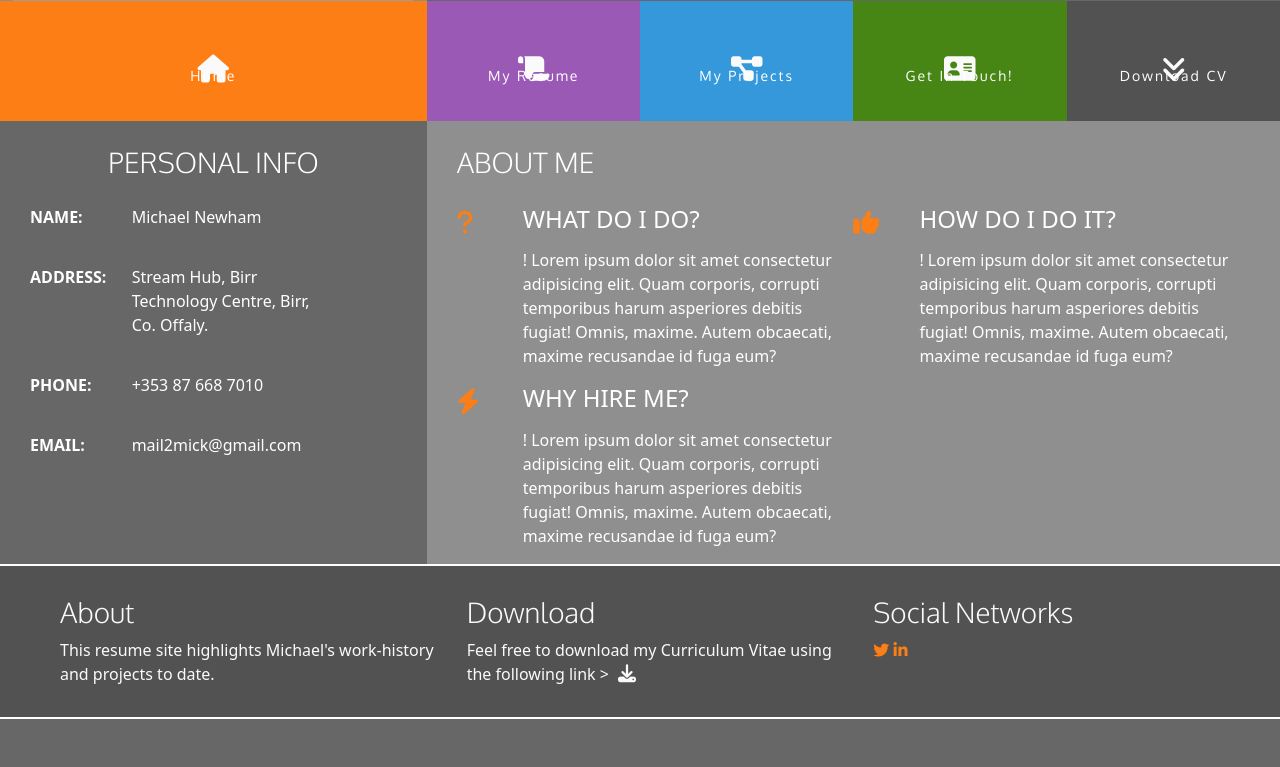
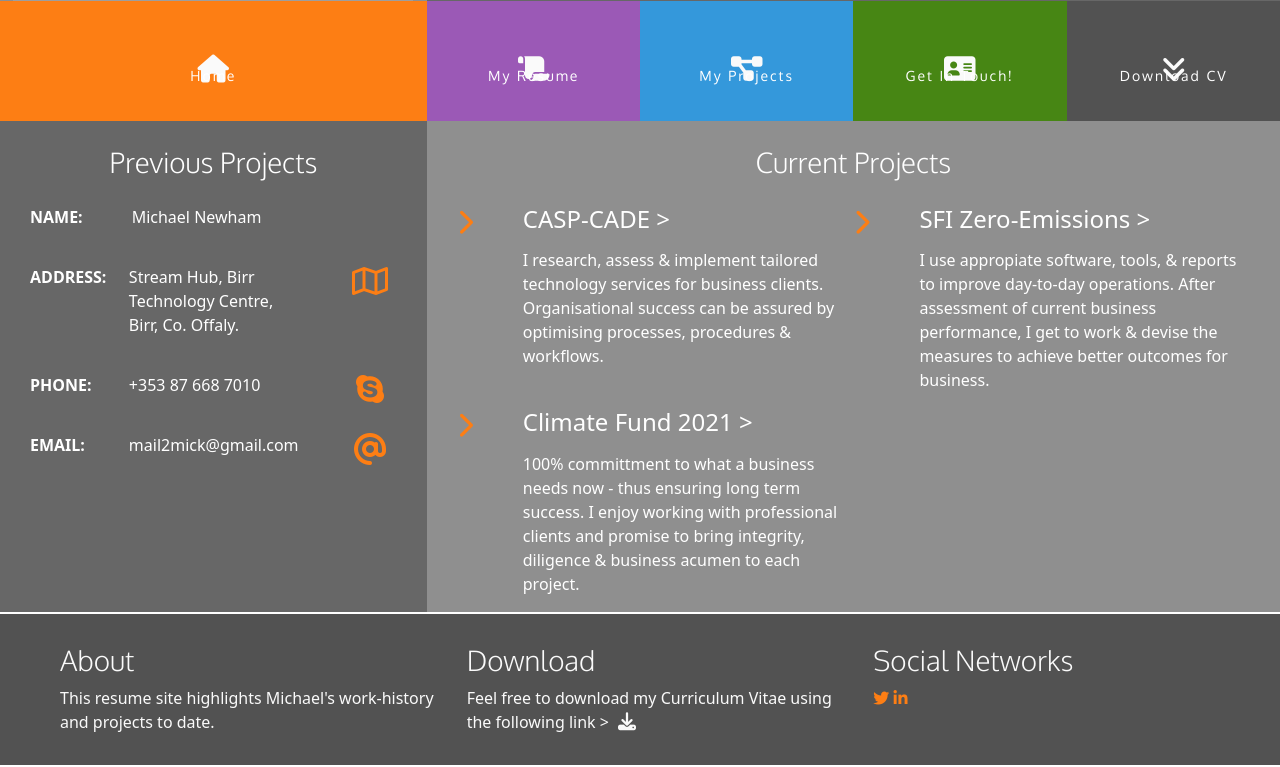
Before and after one commit to Code-Institute-Submissions/CI-Milestone-1_Michael_Newham_Resume, a PHP site: page /projects.html in a window 1280 px wide. Shown: the part 249-1016 px from the top of the page. Before the commit the page ends 968 px from the top, so only its background shows below. Run offline with PHP 8.4, Linux system fonts and the light colour scheme; some libraries are stand-ins or nearby versions; grey boxes are pictures that could not be loaded.

Commit message:
Edit: Updated projects.html with new content

```diff
--- a/assets/css/style.css
+++ b/assets/css/style.css
@@ -458,7 +458,7 @@
 }
 
 .center-form {
-    padding-top: 10px;
+    padding-top: 5px;
     margin: 0 auto;
     max-width: 70%;
 }
@@ -477,6 +477,6 @@
     padding-top: 30px;
     min-height: 240px;
     margin: 0 auto;
-    max-width: 50%;
+    max-width: 60%;
     }
 }
--- a/projects.html
+++ b/projects.html
@@ -66,17 +66,19 @@
             <div class="col-md-4 bg-color-personal-info section-column">
                 <div class="row">
                     <div class="col-12">
-                        <h3 class="section-heading uppercase">
-                            Personal Info
+                        <h3 class="section-heading">
+                            Previous Projects
                         </h3>
                     </div>
                 </div>
                 <div class="personal-info-item">
+
                     <div class="key">
                         <p class="uppercase">
                             Name:
                         </p>
                     </div>
+
                     <div class="value">
                         <p>
                             Michael Newham
@@ -93,7 +95,16 @@
                         <p>
                             Stream Hub, Birr Technology Centre, Birr, Co. Offaly.
                         </p>
+
                     </div>
+                    <div class="icon">
+                        <a target="_blank" href="http://maps.apple.com/?q=streamBIRR">
+                            <a target="_blank" href="https://g.page/streamBIRR?share">
+                            <i class="fa fa-map-o fa-2x" aria-hidden="true"></i>
+                            <span class="sr-only">Work Location</span>
+                        </a></a>
+                    </div>
+
                 </div>
                 <div class="personal-info-item">
                     <div class="key">
@@ -106,6 +117,14 @@
                             +353 87 668 7010
                         </p>
                     </div>
+
+                    <div class="icon">
+                        <a target="_blank" href="skype:michaelnewham?userinfo">
+                            <i class="fa fa-skype fa-2x" aria-hidden="true"></i>
+                            <span class="sr-only">Skype Account Info</span>
+                        </a>
+                    </div>
+
                 </div>
                 <div class="personal-info-item">
                     <div class="key">
@@ -118,24 +137,34 @@
                             mail2mick@gmail.com
                         </p>
                     </div>
+
+                    <div class="icon">
+                        <a target="_blank" href="mailto:mail2mick@gmail.com">
+                            <i class="fa fa-at fa-2x" aria-hidden="true"></i>
+                            <span class="sr-only">Email Address</span>
+                        </a>
+                    </div>
+
                 </div>
             </div>
             <div class="col-md-8 bg-color-three-reasons">
                 <div class="row">
                     <div class="col">
-                        <h3 class="section-heading-marginleft section-heading uppercase">About Me</h3>
+                        <h3 class="section-heading-center section-heading">
+                            Current Projects
+                        </h3>
                     </div>
                 </div>
                 <div class="row">
                     <div class="col-10 offset-1 offset-sm-0 col-sm-4 col-md-6">
                         <div class="row">
                             <div class="col-2">
-                                <i class="three-reasons-icon fa fa-question" aria-hidden="true"></i>
+                                <i class="three-reasons-icon fa fa-chevron-right" aria-hidden="true"></i>
                             </div>
                             <div class="col-10">
-                                <h4 class="three-reasons-heading uppercase">What do I do?</h4>
+                                <h4 class="three-reasons-heading">CASP-CADE &gt;</h4>
                                 <p>
-                                    ! Lorem ipsum dolor sit amet consectetur adipisicing elit. Quam corporis, corrupti temporibus harum asperiores debitis fugiat! Omnis, maxime. Autem obcaecati, maxime recusandae id fuga eum?
+                                    I research, assess & implement tailored technology services for business clients.  Organisational success can be assured by optimising processes, procedures & workflows.
                                 </p>
                             </div>
                         </div>
@@ -143,12 +172,12 @@
                     <div class="col-10 offset-1 offset-sm-0 col-sm-4 col-md-6">
                         <div class="row">
                             <div class="col-2">
-                                <i class="three-reasons-icon fa fa-thumbs-up" aria-hidden="true"></i>
+                                <i class="three-reasons-icon fa fa-chevron-right" aria-hidden="true"></i>
                             </div>
                             <div class="col-10">
-                                <h4 class="three-reasons-heading uppercase">How do i do it?</h4>
+                                <h4 class="three-reasons-heading ">SFI Zero-Emissions &gt;</h4>
                                 <p>
-                                    ! Lorem ipsum dolor sit amet consectetur adipisicing elit. Quam corporis, corrupti temporibus harum asperiores debitis fugiat! Omnis, maxime. Autem obcaecati, maxime recusandae id fuga eum?
+                                    I use appropiate software, tools, & reports to improve day-to-day operations. After assessment of current business performance, I get to work & devise the measures to achieve better outcomes for business.
                                 </p>
                             </div>
                         </div>
@@ -156,12 +185,12 @@
                     <div class="col-10 offset-1 offset-sm-0 col-sm-4 col-md-6">
                         <div class="row">
                             <div class="col-2">
-                                <i class="three-reasons-icon fa fa-bolt" aria-hidden="true"></i>
+                                <i class="three-reasons-icon fa fa-chevron-right" aria-hidden="true"></i>
                             </div>
                             <div class="col-10">
-                                <h4 class="three-reasons-heading uppercase">Why hire me?</h4>
+                                <h4 class="three-reasons-heading">Climate Fund 2021 &gt;</h4>
                                 <p>
-                                    ! Lorem ipsum dolor sit amet consectetur adipisicing elit. Quam corporis, corrupti temporibus harum asperiores debitis fugiat! Omnis, maxime. Autem obcaecati, maxime recusandae id fuga eum?
+                                    100% committment to what a business needs now - thus ensuring long term success. I enjoy working with professional clients and promise to bring integrity, diligence & business acumen to each project.
                                 </p>
                             </div>
                         </div>
```
Also changed, not shown: contact.html (+0 -18 lines).
